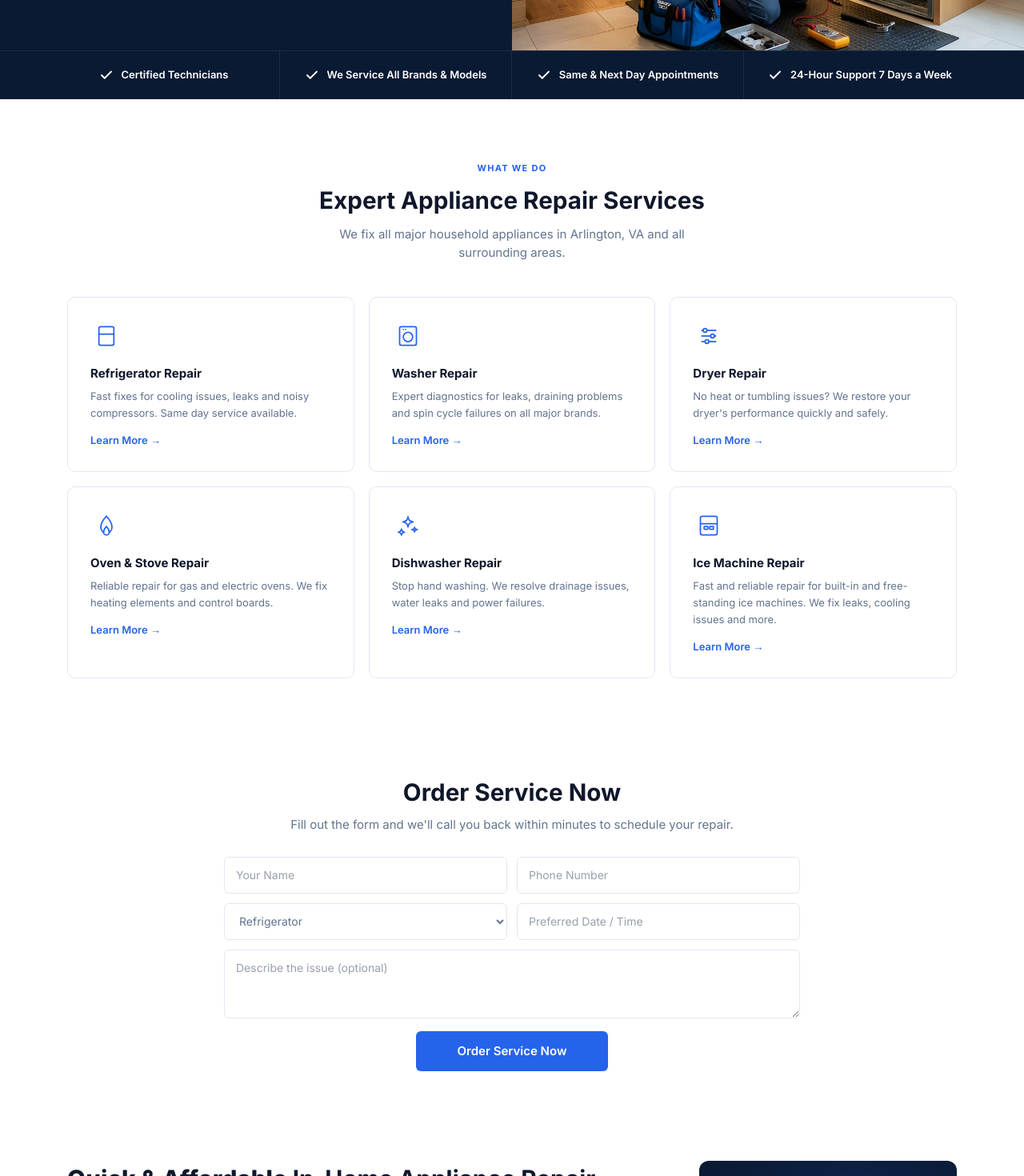
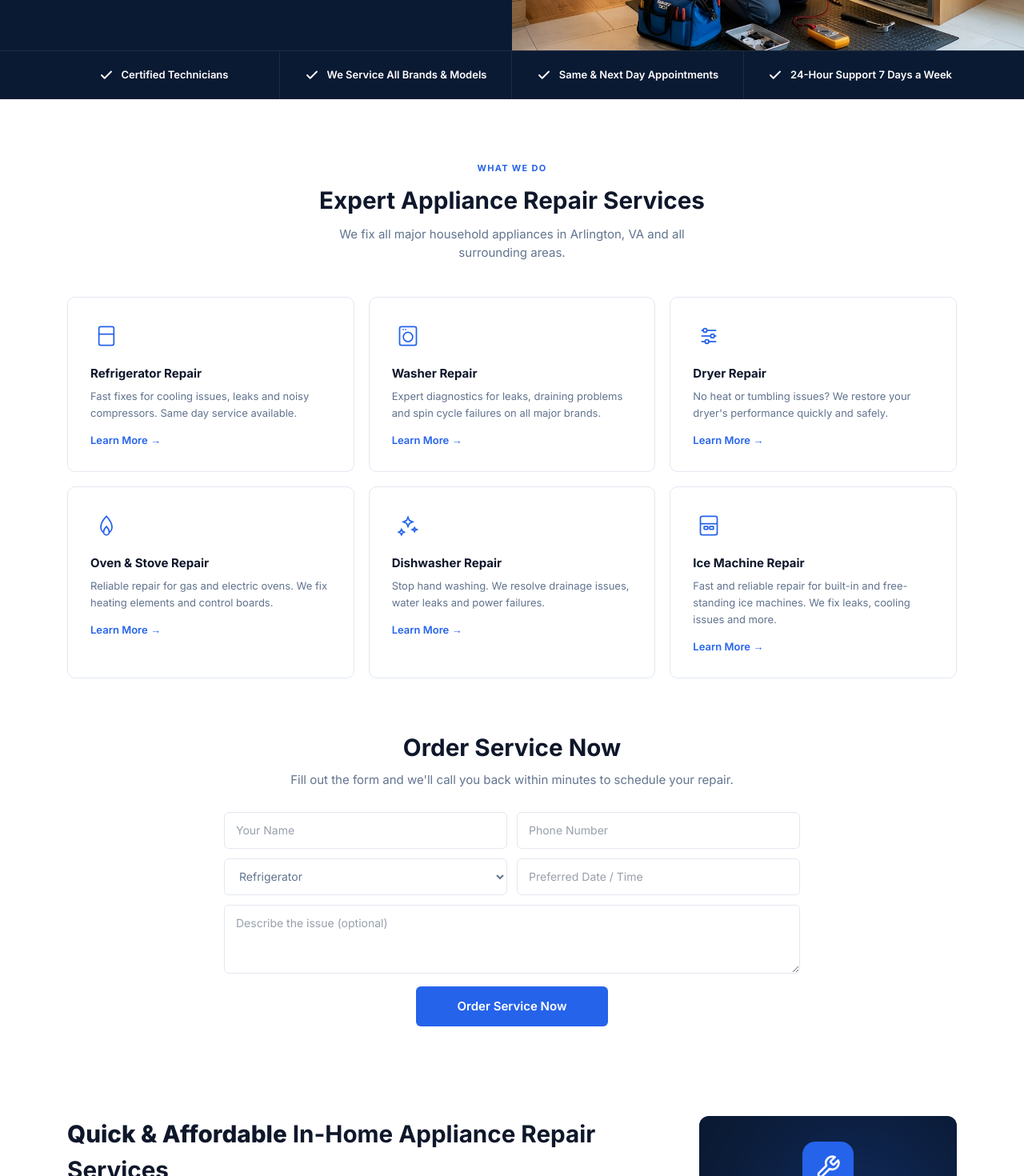
Before and after one commit to handenis86-ux/appliance-fix-va, a Next.js app: page / in a window 1280 px wide. Shown: the part 440-1910 px from the top of the page at 80% size. Built offline with nearby package versions, Linux system fonts and the light colour scheme.

Commit message:
Reduce gap between Services and OrderForm

```diff
--- a/src/components/OrderForm.tsx
+++ b/src/components/OrderForm.tsx
@@ -2,7 +2,7 @@
 
 export default function OrderForm() {
   return (
-    <section id="order" className="py-12">
+    <section id="order" className="pt-4 pb-12">
       <div className="max-w-[1160px] mx-auto px-6 text-center">
         <h2 className="text-[clamp(1.4rem,2.8vw,1.85rem)] font-bold text-slate-900 mb-2">
           Order Service Now
--- a/src/components/Services.tsx
+++ b/src/components/Services.tsx
@@ -53,7 +53,7 @@ const services = [
 
 export default function Services() {
   return (
-    <section className="py-16 lg:py-[72px]">
+    <section className="pt-16 pb-10 lg:pt-[72px] lg:pb-12">
       <div className="max-w-[1160px] mx-auto px-6">
         <div className="text-center mb-10 lg:mb-11">
           <span className="inline-block text-[11px] font-bold uppercase tracking-[.12em] text-blue mb-2.5">
```
